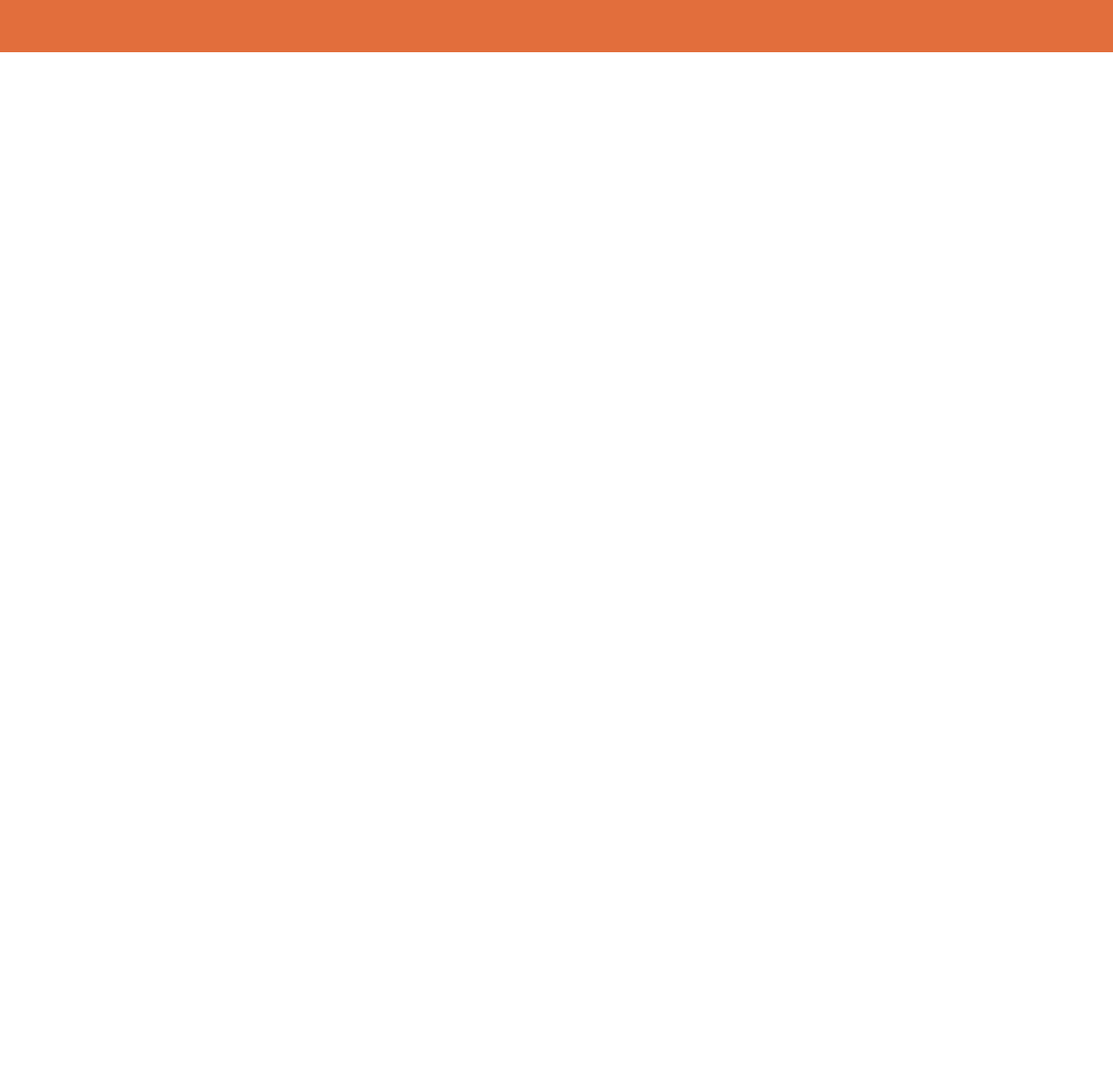
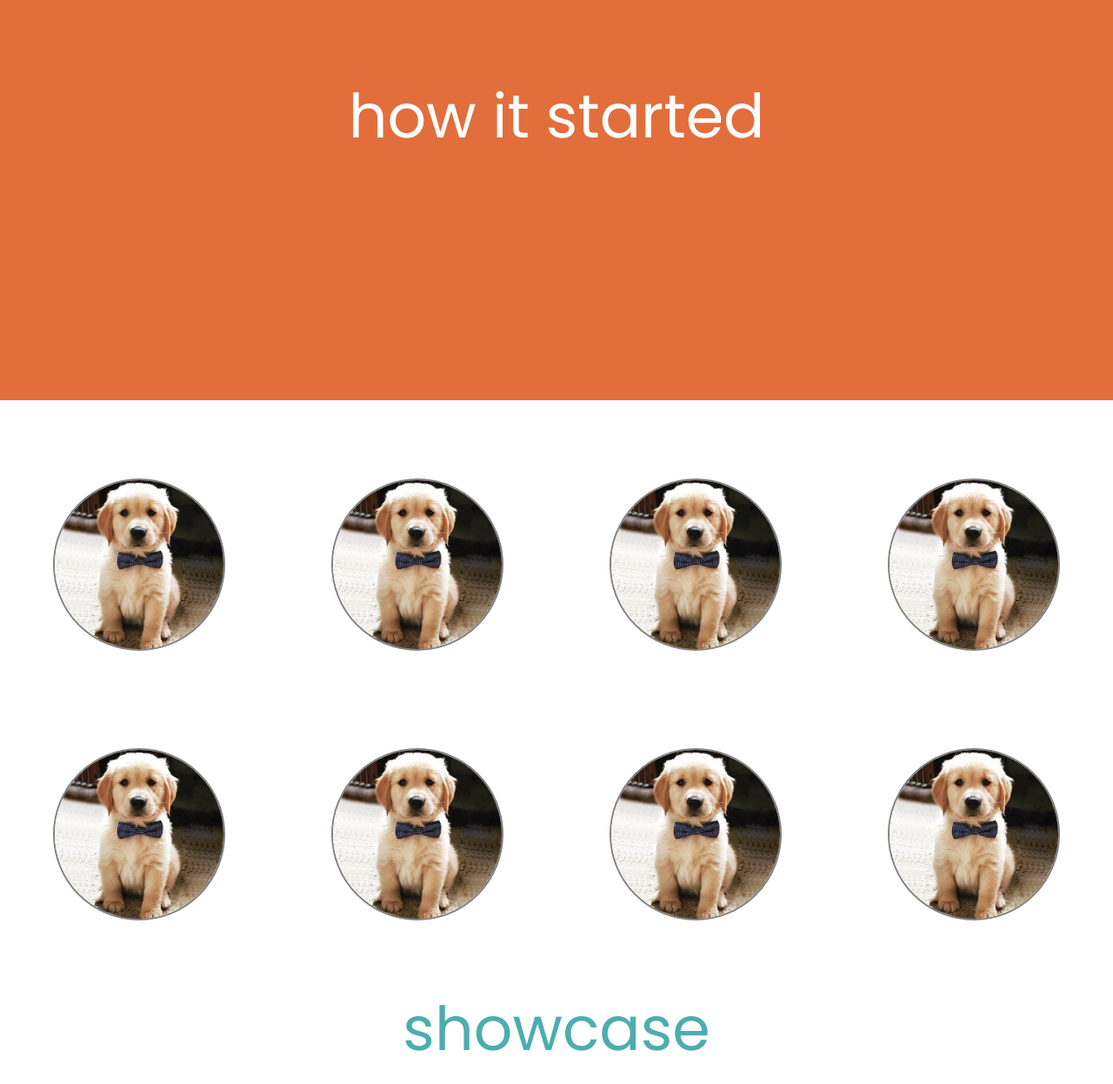
Before and after one commit to evytorr/foster-code, an Angular app: page /home in a window 1280 px wide. Shown: the part 904-2150 px from the top of the page at 87% size. Before the commit the page ends 964 px from the top, so only its background shows below. Built offline with nearby package versions, Linux system fonts and the light colour scheme.

Commit message:
added images in showcase section

```diff
--- a/src/app/app.component.css
+++ b/src/app/app.component.css
@@ -5,5 +5,6 @@
 .navbar {
     background-color: #4DADAE;
     color: rgb(77,173,174, 0.5);
-    font-family: Helvetica, Arial, sans-serif;
+    /* font-family: Helvetica, Arial, sans-serif;  */
+    font-family: 'Poppins', sans-serif;
 }
--- a/src/app/home/home.component.css
+++ b/src/app/home/home.component.css
@@ -1,5 +1,6 @@
 body {
     background-color: #222222;
+    font-family: 'Poppins', sans-serif;
 }
 
 .title {
@@ -27,10 +28,38 @@ p {
 .about {
     background-color: #E26E3C;
     width: 100vw;
-    height: 300px;
+    height: 700px;
 }
 
 .about-text {
-    margin-top: auto;
-    margin-bottom: auto;
+    padding-top: 321px;
+    font-size: 70px;
 }
+
+.profile-pics {
+    border-radius: 50%;
+    height: 90%;
+    display: block;
+    margin-left: auto;
+    margin-right: auto;
+    border-style: solid;
+    border-width: 2px;
+    border-color: gray;
+}
+
+.profile-col {
+    height: 220px;
+    margin-top: 90px;
+}
+
+.showcase {
+    background-color: white;
+    height: 650px;
+}
+
+.sc {
+    text-align: center;
+    color: #4DADAE;
+    font-size: 70px;
+    margin-top: 50px;
+}
--- a/src/app/home/home.component.html
+++ b/src/app/home/home.component.html
@@ -1,29 +1,36 @@
 <body>
 
   <!-- This is the top section -->
-  <div class="container-fluid home">
+  <div class="container-fluid home" id="home">
 
     <div class="row row1">
+
       <div class="col-12">
         <p class="title">#FosterCode</p>
       </div>
+
     </div>
 
     <div class="row row2">
+
       <div class="col-3">
+        <!-- This empty column just used for spacing -->
+      </div>
 
-          </div>
       <div class="col-6">
         <p class="subheading">
           level franzen selfies, bitters prism tacos yuccie
         </p>
       </div>
+
       <div class="col-3">
+        <!-- This empty column just used for spacing -->
+      </div>
 
-          </div>
     </div>
 
     <div class="row row3">
+
       <div class="col-4">
         <p>
           <i class="fas fa-home"></i>
@@ -32,6 +39,7 @@
           level franzen selfies, bitters prism tacos yuccie
         </p>
       </div>
+
       <div class="col-4">
         <p>
           <i class="fas fa-home"></i>
@@ -40,6 +48,7 @@
           level franzen selfies, bitters prism tacos yuccie
         </p>
       </div>
+
       <div class="col-4">
         <p>
           <i class="fas fa-home"></i>
@@ -48,22 +57,44 @@
           level franzen selfies, bitters prism tacos yuccie
         </p>
       </div>
+
     </div>
 
 
   </div>
 
   <!-- This is the orange "how it started" section -->
-  <div class="container-fluid about">
+  <div class="container-fluid about" id="about">
+
     <div class="row">
+
       <div class="col-12">
         <p class="about-text">
           how it started
         </p>
       </div>
+
     </div>
 
   </div>
 
+  <!-- This is the "showcase" section -->
+
+  <div class="container-fluid showcase" id="showcase">
+      <div class="row">
+        <div class="col-3 profile-col" *ngFor="let item of profileArray">
+          <img [src]="item.url" class="profile-pics">
+        </div>
+      </div>
+
+      <div class="row">
+        <div class="col-12">
+          <p class="sc">
+            showcase
+          </p>
+        </div>
+      </div>
+  </div>
+
 
 </body>
--- a/src/app/home/home.component.ts
+++ b/src/app/home/home.component.ts
@@ -7,6 +7,19 @@ import { Component, OnInit } from '@angular/core';
 })
 export class HomeComponent implements OnInit {
 
+  public profileArray = [
+
+    { url: '../assets/retriever.jpg' },
+    { url: '../assets/retriever.jpg' },
+    { url: '../assets/retriever.jpg' },
+    { url: '../assets/retriever.jpg' },
+    { url: '../assets/retriever.jpg' },
+    { url: '../assets/retriever.jpg' },
+    { url: '../assets/retriever.jpg' },
+    { url: '../assets/retriever.jpg' },
+
+  ]
+
   constructor() { }
 
   ngOnInit() {
--- a/src/index.html
+++ b/src/index.html
@@ -8,6 +8,7 @@
   <meta name="viewport" content="width=device-width, initial-scale=1">
   <link rel="icon" type="image/x-icon" href="favicon.ico">
   <link rel="stylesheet" href="https://stackpath.bootstrapcdn.com/bootstrap/4.1.2/css/bootstrap.min.css" integrity="sha384-Smlep5jCw/wG7hdkwQ/Z5nLIefveQRIY9nfy6xoR1uRYBtpZgI6339F5dgvm/e9B" crossorigin="anonymous">
+  <link href="https://fonts.googleapis.com/css?family=Poppins" rel="stylesheet">
 </head>
 <body>
   <app-root></app-root>
```
Also changed, not shown: src/assets/retriever.jpg (added). Lines whose indentation alone changed are shown as unchanged.
